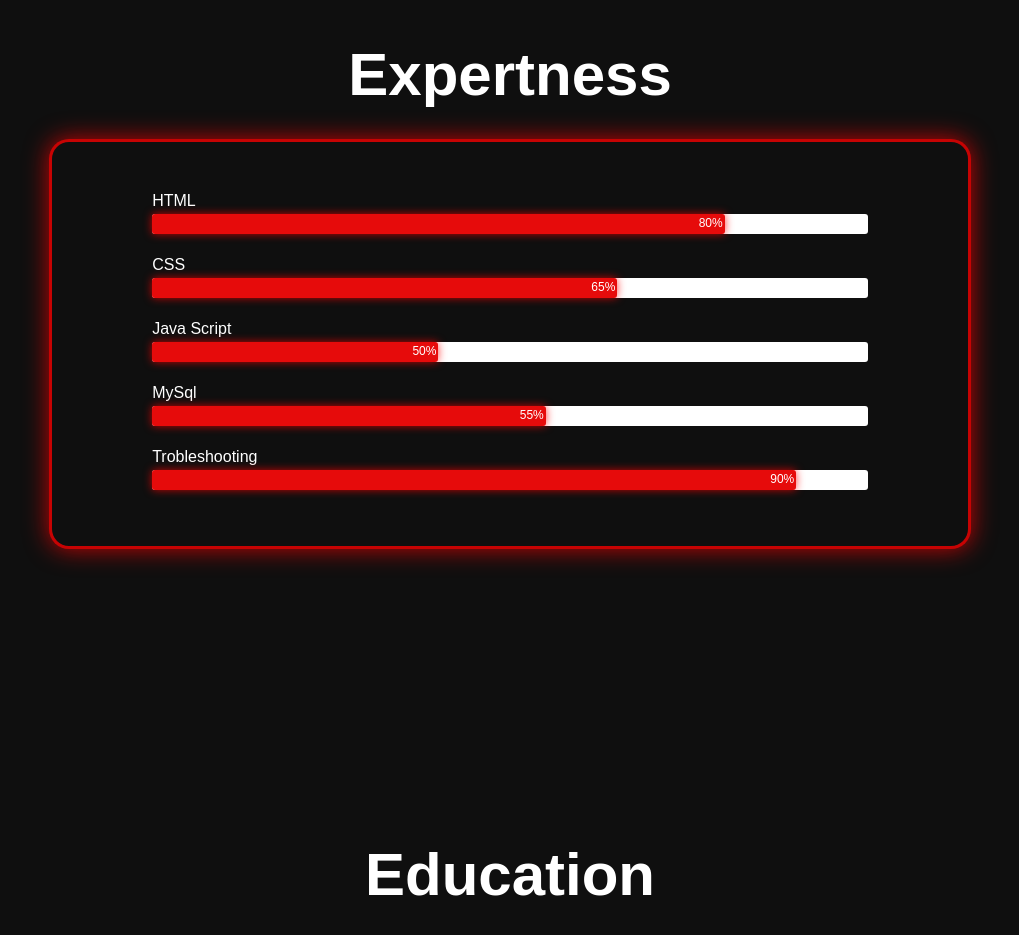
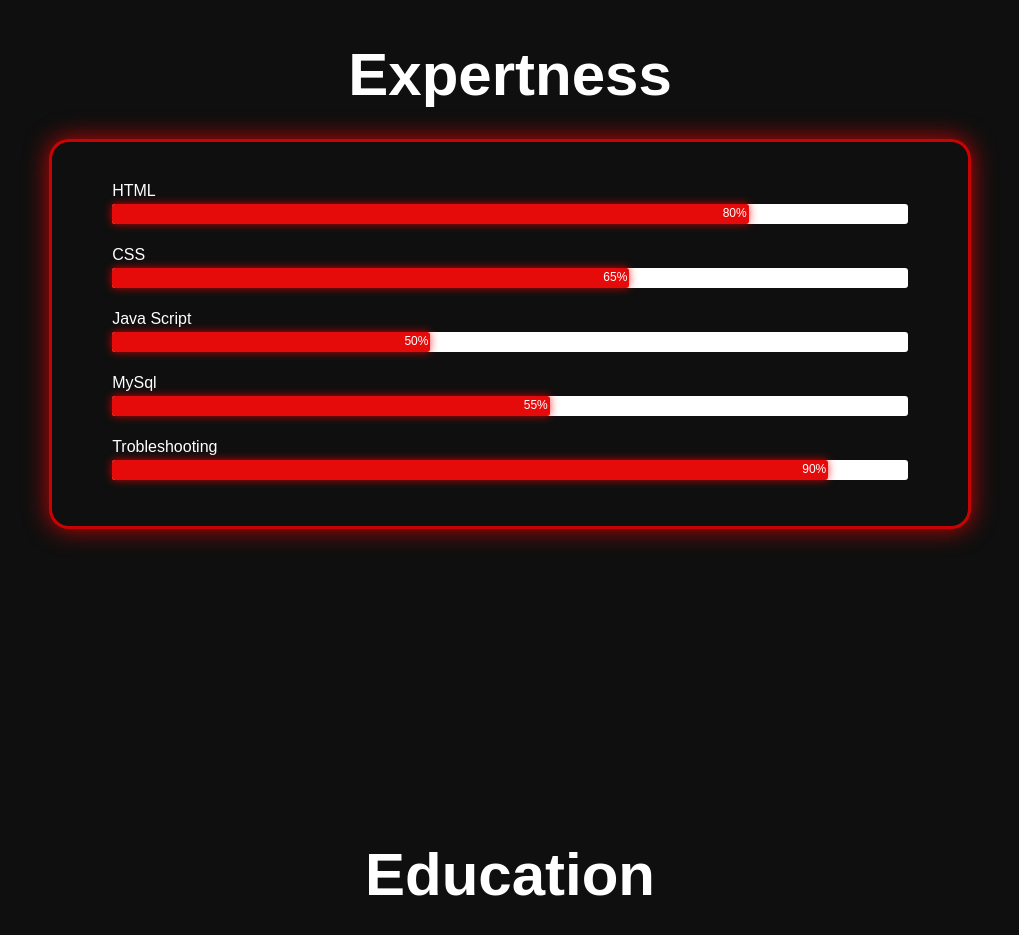
Before and after one commit to herinoc/herinoc.github.io, a plain HTML site: page index.html in a window 1280 px wide. Shown: the part 1660-2595 px from the top of the page, without its empty margins (130-1149 px from the left). Drawn offline with nearby package versions, Linux system fonts and the light colour scheme.

Commit message:
Update style.css

```diff
--- a/style.css
+++ b/style.css
@@ -345,7 +345,7 @@ span{
  }
  .skills-bars{
     margin-top: 2rem;
-    padding: 50px 100px;
+    padding: 40px 60px;
     background: var(--bg-color);
     box-shadow: 0px 0px 25px var(--main-color);
     border: 3px solid var(--main-color);
```
